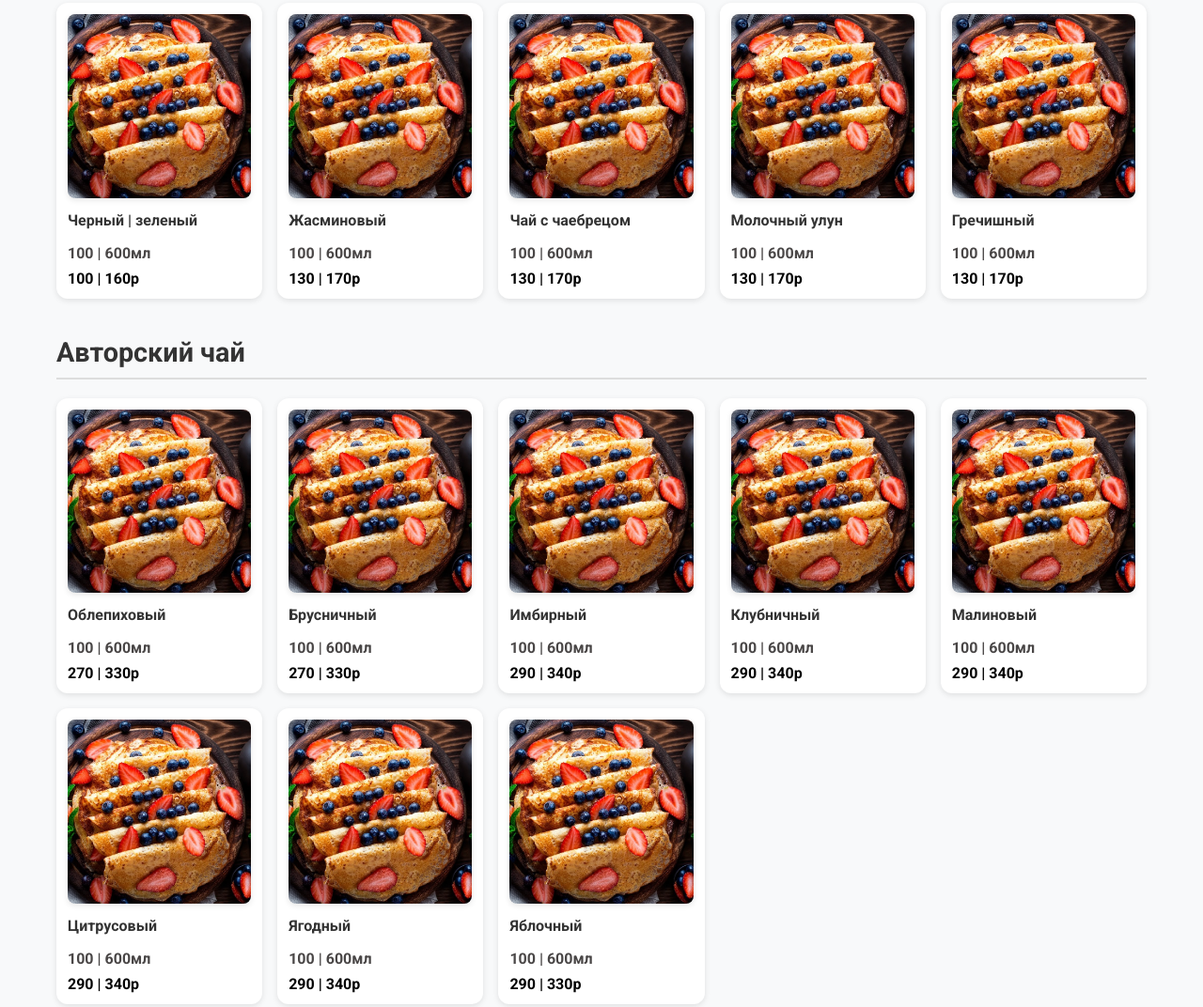
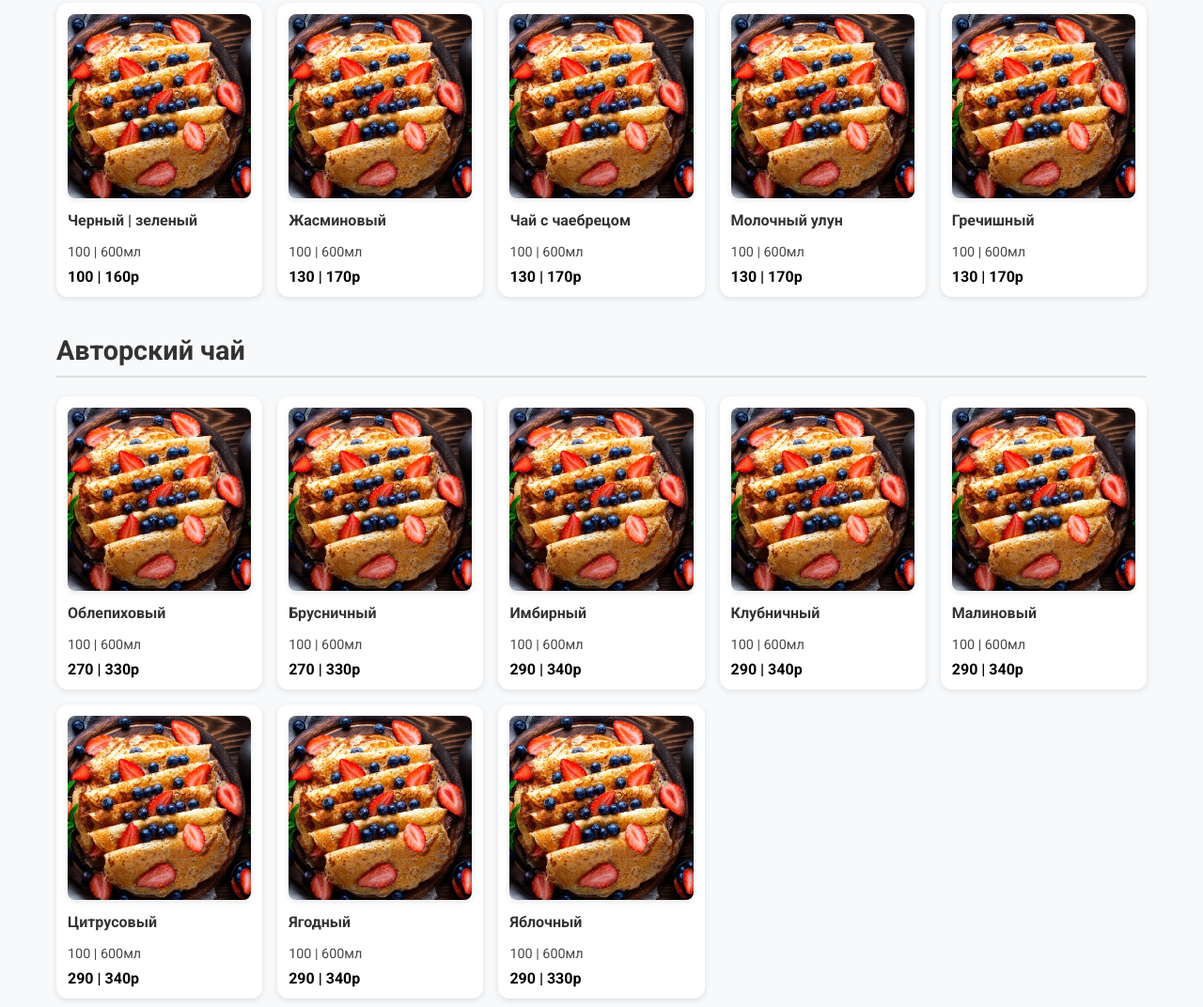
Before and after one commit to ruslanoyun/messto-coffee-house, a plain HTML site: page index.html in a window 1280 px wide. Shown: the part 1620-2692 px from the top of the page at 94% size. Drawn offline with Linux system fonts and the light colour scheme.

Commit message:
change typography

```diff
--- a/css/index.css
+++ b/css/index.css
@@ -99,7 +99,7 @@ nav a:hover {
 }
 
 .item-info .milliliters {
-  font-weight: 600;
+  font-size: 0.9rem;
   margin-top: 8px;
   color: #494646;
 }
```
